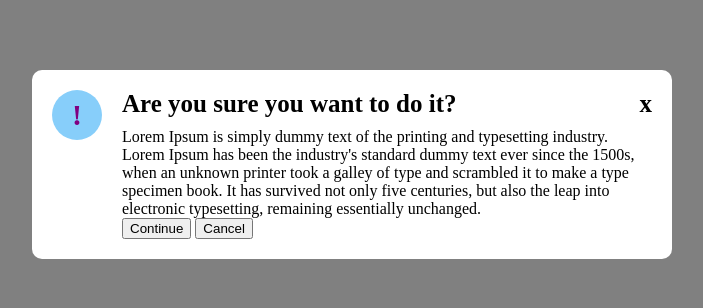
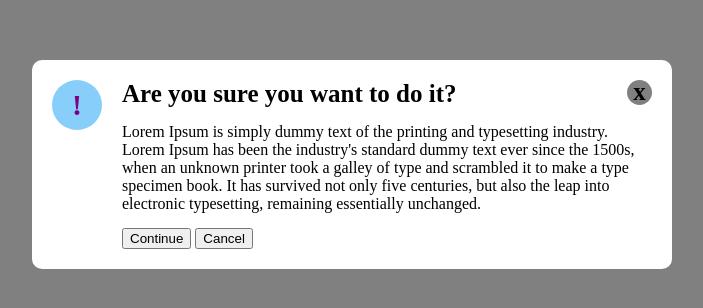
Before and after one commit to banch0u/flex-modal, a plain HTML site: page index.html in a window 1280 px wide. Shown: the part 236-544 px from the top of the page, without its empty margins (288-991 px from the left). Drawn offline with Linux system fonts and the light colour scheme.

Commit message:
added more styles

```diff
--- a/index.html
+++ b/index.html
@@ -13,12 +13,12 @@
         <div class="text">
             <div class="upperText">
                 <div>Are you sure you want to do it?</div>
-                <div class="x">x</div>
+                <div class="x"><a href="#">x</a></div>
             </div>
             <div>Lorem Ipsum is simply dummy text of the printing and typesetting industry. Lorem Ipsum has been the industry's standard dummy text ever since the 1500s, when an unknown printer took a galley of type and scrambled it to make a type specimen book. It has survived not only five centuries, but also the leap into electronic typesetting, remaining essentially unchanged.</div>
             <div class="buttons">
-                <button>Continue</button>
-                <button>Cancel</button>
+                <button class="blueButton">Continue</button>
+                <button class="whiteButton">Cancel</button>
             </div>
         </div>
     </div>
--- a/style.css
+++ b/style.css
@@ -31,9 +31,26 @@ body{
 .upperText{
     display: flex;
     justify-content: space-between;
+
 }
 .upperText div {
     font-size: 25px;
     font-weight: bold;
-    margin-bottom: 10px;
+    margin-bottom: 15px;
 }
+.x{
+    background-color: gray;
+    width: 25px;
+    height: 25px;
+    border-radius: 25px;
+    display: flex;
+    justify-content: center;
+    align-items: center;
+}
+.x a{
+    text-decoration:none;
+    color: black;
+}
+.buttons{
+    margin-top: 15px;
+}
```
